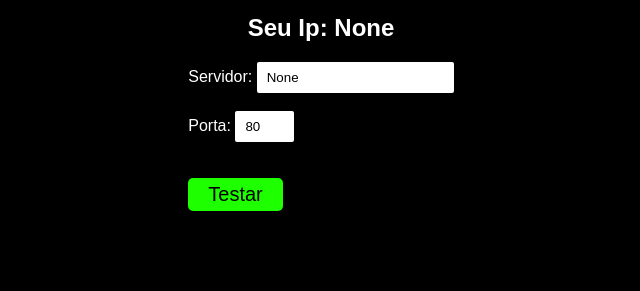
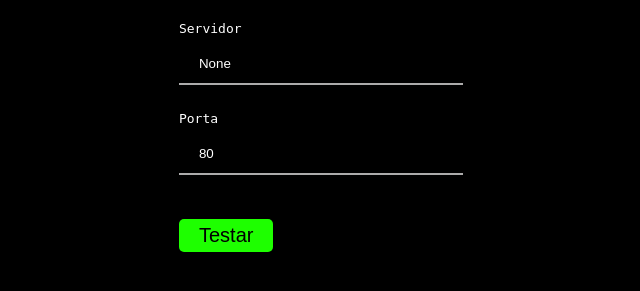
Before and after one commit to Lilomr/DevTools-Sup, a Flask app: page /porta in a window 1280 px wide. Shown: the part 285-576 px from the top of the page, without its empty margins (319-959 px from the left). Run offline with Flask 3, Linux system fonts and the light colour scheme.

Commit message:
Ajuste na estilização do site

```diff
--- a/Estilizacao/TesteP.css
+++ b/Estilizacao/TesteP.css
@@ -19,9 +19,6 @@ body {
     margin-top: 20px;
 }
 
-#porta {
-    width: 22%;
-}
 
 .botaoEnviar>b>button {
     background-color: #1eff00;
@@ -33,15 +30,33 @@ body {
     border-radius: 5px;
 }
 
-.preStatus{
+.preStatus {
     overflow: auto;
     max-width: 80vw;
 }
 
-input {
+#porta {
+    background-color: black;
+    color: white;
+    width: 100%;
+    padding: 12px 20px;
+    margin: 8px 0;
     border: none;
-    border-radius: 2px;
-    padding: 8px 10px;
+    border-bottom: 2px solid rgb(172, 171, 171);
+}
+label{
+    font-family: monospace;
+}
+
+input[type=text] {
+    background-color: black;
+    color: white;
+    width: 100%;
+    padding: 12px 20px;
+    margin: 8px 0;
+    box-sizing: border-box;
+    border: none;
+    border-bottom: 2px solid rgb(172, 171, 171);
 }
 
 .status {
--- a/Templates/TesteDns.html
+++ b/Templates/TesteDns.html
@@ -13,7 +13,7 @@
         <h1 id="titulo">Teste DNS</h1>
         <form action="/dns" method="post">
 
-            <label for="dns">DNS:</label>
+            <label for="dns">DNS</label>
             <input type="text" id="dns" name="dns" value="{{dns}}" placeholder="exemplo.com">
             <br></br>
         <div class="botaoEnviar">
--- a/Templates/TestePorta.html
+++ b/Templates/TestePorta.html
@@ -10,14 +10,14 @@
     <div class="container">
         <h1 style="font-size: 40px;" id="titulo">Teste de Portas</h1>
 
-        <h2 id="MeuIp" >Seu Ip: {{meuIp}}</h2>
         <form action="/porta" method="post">
-            <label for="ip">Servidor: </label>
-            <input type="text" id="ip" name="ip" style=" color: black;" value="{{ip}}" required>
+            <h2 id="MeuIp" >Seu Ip: {{meuIp}}</h2>
+            <label for="ip">Servidor</label>
+            <input type="text" id="ip" name="ip" value="{{ip}}" required>
             <br></br>
             <div class="porta">
-                <label for="porta">Porta:</label>
-                <input max="65535" min="0" type="number" id="porta" value="{{porta}}" style=" color: black;" name="porta" required>
+                <label for="porta">Porta</label>
+                <input max="65535" min="0" type="number" id="porta" value="{{porta}}"  name="porta" required>
             </div>
             <br></br>
             <div class="botaoEnviar">
```
